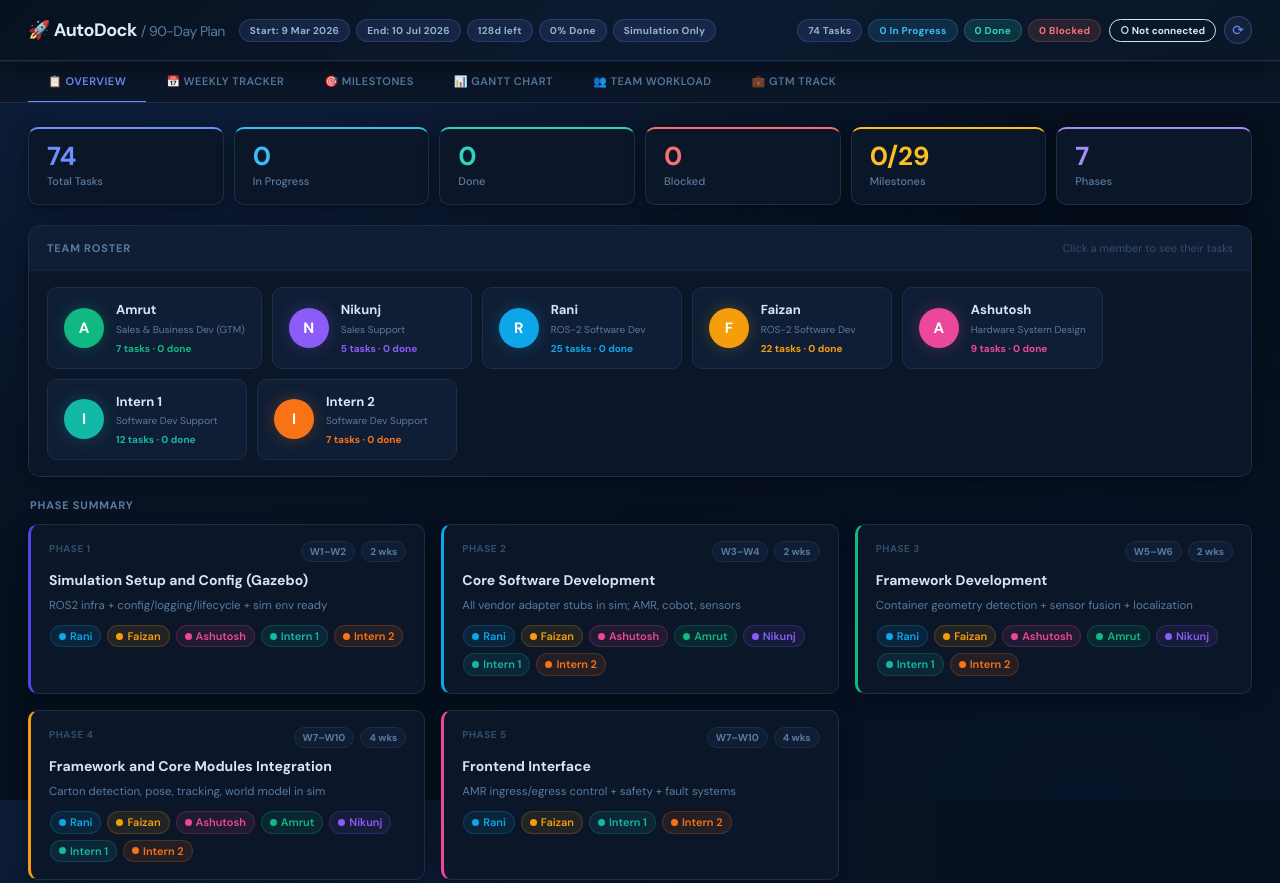
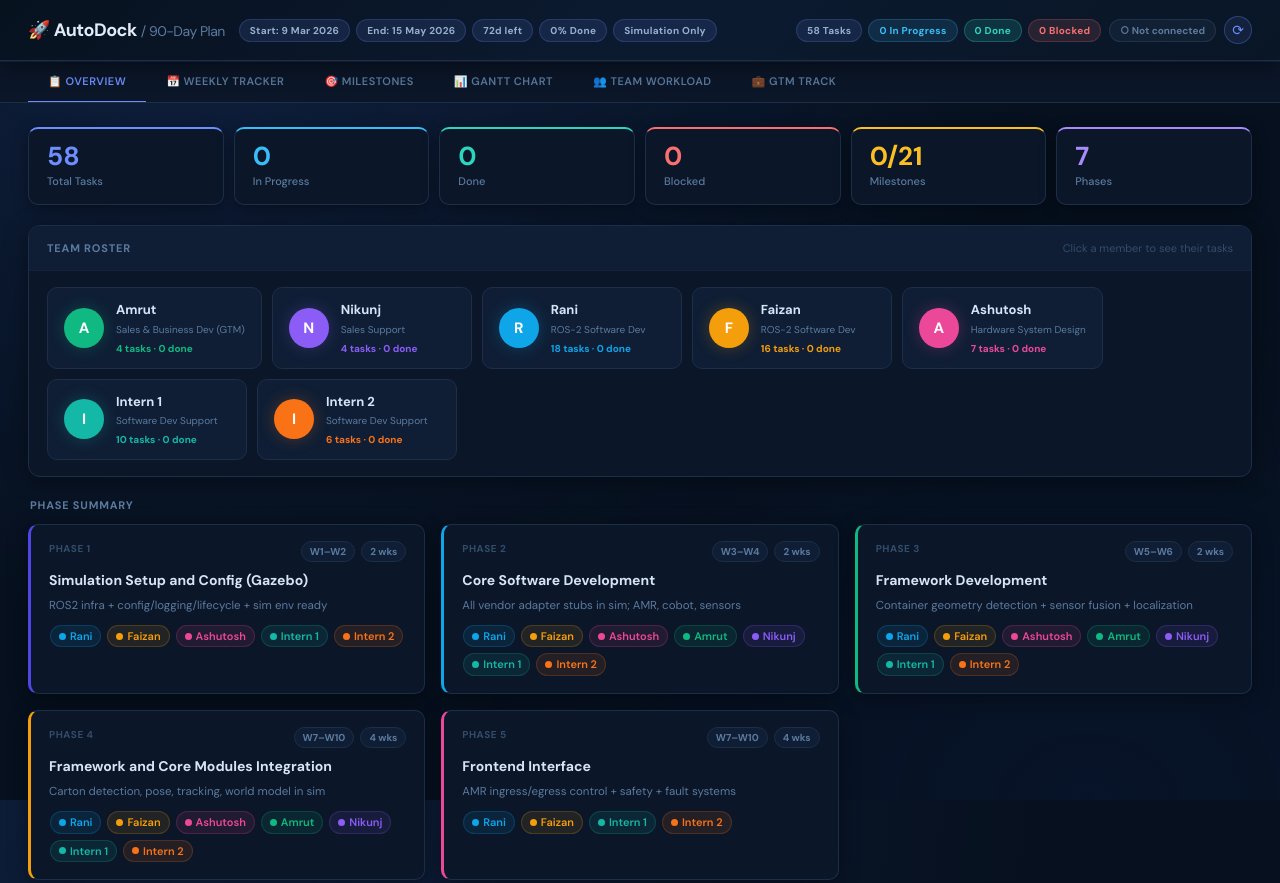
Before and after one commit to Amrut-Vegam/Autodock-tracker, a plain HTML site: page index.html in a window 1280 px wide. Shown: the top 883 px of the page. Drawn offline with Linux system fonts and the light colour scheme.

Commit message:
Update index.html

```diff
--- a/index.html
+++ b/index.html
@@ -676,24 +676,6 @@ const TASKS = [
   { phase:5, week:'W7', task:'Safety Zone Monitor (safety zones + scan)', owners:["Rani"], priority:'High', days:1, start:'20 Apr', end:'24 Apr', status:'Not Started', notes:'' },
   { phase:5, week:'W8', task:'System Watchdog (heartbeat + timeout recovery)', owners:["Faizan"], priority:'High', days:1, start:'27 Apr', end:'01 May', status:'Not Started', notes:'' },
   { phase:5, week:'W10', task:'Fault Detection & Recovery (FSM-based)', owners:["Intern 1"], priority:'Med', days:1, start:'11 May', end:'15 May', status:'Not Started', notes:'' },
-  // Phase 6
-  { phase:6, week:'W9', task:'Grasp Pose Generator (GraspNet + sim data)', owners:["Rani"], priority:'High', days:1, start:'04 May', end:'15 May', status:'Not Started', notes:'' },
-  { phase:6, week:'W10', task:'MoveIt2 Motion Planner – configuration + planning scene', owners:["Faizan"], priority:'High', days:1, start:'11 May', end:'22 May', status:'Not Started', notes:'' },
-  { phase:6, week:'W11', task:'Trajectory Optimizer (Ruckig/TOTG)', owners:["Rani"], priority:'Med', days:1, start:'18 May', end:'29 May', status:'Not Started', notes:'' },
-  { phase:6, week:'W11', task:'Gripper Controller (vacuum/2-finger sim)', owners:["Faizan"], priority:'Med', days:1, start:'18 May', end:'22 May', status:'Not Started', notes:'' },
-  { phase:6, week:'W11', task:'Unloading Sequence Planner (row-by-row logic)', owners:["Rani"], priority:'High', days:1, start:'18 May', end:'29 May', status:'Not Started', notes:'' },
-  { phase:6, week:'W10', task:'Sim: Grasp + manipulation scenarios', owners:["Ashutosh"], priority:'Med', days:1, start:'11 May', end:'22 May', status:'Not Started', notes:'' },
-  { phase:6, week:'W11', task:'GTM: VC/investor deck v1 + pilot agreement template', owners:["Amrut"], priority:'High', days:1, start:'18 May', end:'29 May', status:'Not Started', notes:'' },
-  // Phase 7
-  { phase:7, week:'W11', task:'Mission FSM – full unloading mission orchestration', owners:["Rani"], priority:'High', days:1, start:'18 May', end:'29 May', status:'Not Started', notes:'' },
-  { phase:7, week:'W12', task:'Task Dispatcher (priority queue + load balance)', owners:["Faizan"], priority:'Med', days:1, start:'25 May', end:'05 Jun', status:'Not Started', notes:'' },
-  { phase:7, week:'W13', task:'Performance Profiler (latency dashboard)', owners:["Intern 1"], priority:'Med', days:1, start:'01 Jun', end:'12 Jun', status:'Not Started', notes:'' },
-  { phase:7, week:'W13', task:'Throughput Measurement (cartons/min benchmark)', owners:["Rani"], priority:'High', days:1, start:'01 Jun', end:'12 Jun', status:'Not Started', notes:'' },
-  { phase:7, week:'W14', task:'E2E Integration Test Suite (50+ scenarios)', owners:["Faizan", "Intern 1", "Intern 2"], priority:'High', days:1, start:'08 Jun', end:'26 Jun', status:'Not Started', notes:'' },
-  { phase:7, week:'W16', task:'Throughput optimisation: target ≥6 cartons/min', owners:["Rani", "Faizan"], priority:'High', days:1, start:'22 Jun', end:'03 Jul', status:'Not Started', notes:'' },
-  { phase:7, week:'W17', task:'Demo video production (3-min E2E sim demo)', owners:["Ashutosh", "Amrut"], priority:'High', days:1, start:'29 Jun', end:'10 Jul', status:'Not Started', notes:'' },
-  { phase:7, week:'W18', task:'Technical report: architecture + metrics + next steps', owners:["Rani", "Faizan"], priority:'High', days:1, start:'06 Jul', end:'10 Jul', status:'Not Started', notes:'' },
-  { phase:7, week:'W18', task:'GTM: final investor/partner pitch deck + demo', owners:["Amrut", "Nikunj"], priority:'High', days:1, start:'06 Jul', end:'10 Jul', status:'Not Started', notes:'' },
 ];
 
 const MILESTONES = [
@@ -723,16 +705,6 @@ const MILESTONES = [
   { phase:5, week:'W10', date:'15 May 2026', milestone:'Platform–Cobot Coordination (interlock FSM) preventing collisions', owners:["Rani", "Faizan"], criteria:'', status:'Not Started' },
   { phase:5, week:'W9', date:'08 May 2026', milestone:'Retraction Sequence Manager fully validated in simulation', owners:["Rani", "Faizan"], criteria:'', status:'Not Started' },
   { phase:5, week:'W8', date:'01 May 2026', milestone:'Safety Zone Monitor + System Watchdog operational', owners:["Rani", "Faizan"], criteria:'', status:'Not Started' },
-  // Phase 6
-  { phase:6, week:'W10', date:'15 May 2026', milestone:'Grasp Pose Generator (GraspNet) producing ranked candidates in sim', owners:["Rani", "Faizan"], criteria:'', status:'Not Started' },
-  { phase:6, week:'W12', date:'29 May 2026', milestone:'MoveIt2 motion planner executing collision-free trajectories', owners:["Rani", "Faizan"], criteria:'', status:'Not Started' },
-  { phase:6, week:'W12', date:'29 May 2026', milestone:'Trajectory Optimizer (Ruckig/TOTG) producing smooth joint paths', owners:["Rani", "Faizan"], criteria:'', status:'Not Started' },
-  { phase:6, week:'W12', date:'29 May 2026', milestone:'Unloading Sequence Planner completing full simulated container', owners:["Rani", "Faizan"], criteria:'', status:'Not Started' },
-  // Phase 7
-  { phase:7, week:'W12', date:'29 May 2026', milestone:'Full E2E unloading mission running in simulation (docking → exit)', owners:["Rani", "Faizan", "Ashutosh"], criteria:'', status:'Not Started' },
-  { phase:7, week:'W12', date:'29 May 2026', milestone:'Mission FSM + Task Dispatcher orchestrating all subsystems', owners:["Rani"], criteria:'', status:'Not Started' },
-  { phase:7, week:'W16', date:'26 Jun 2026', milestone:'Throughput target: ≥6 cartons/min in simulation', owners:["Rani", "Faizan"], criteria:'', status:'Not Started' },
-  { phase:7, week:'W18', date:'10 Jul 2026', milestone:'90-day deliverable: Demo-ready simulation video + technical report', owners:["All"], criteria:'', status:'Not Started' },
 ];
 
 const WORKLOAD = [
```
